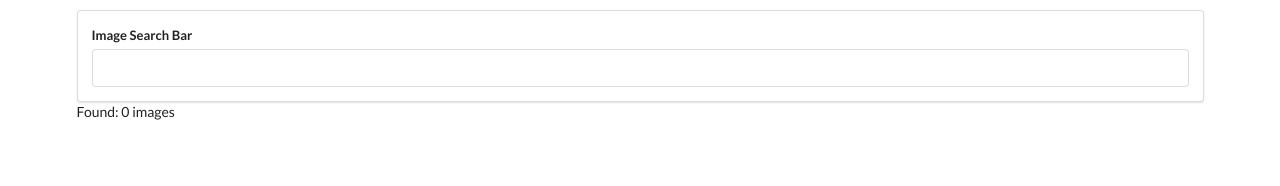
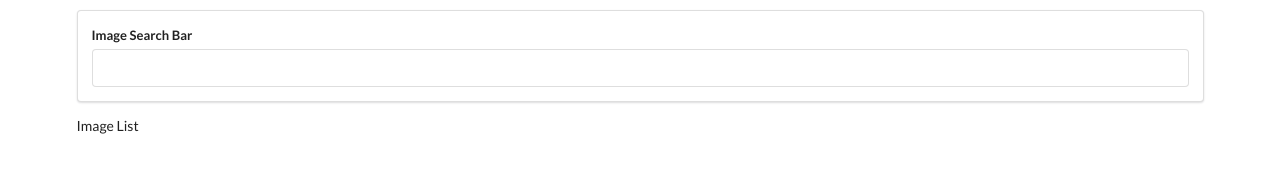
Before and after one commit to daq131/react-pics, a React (Create React App) app: page / in a window 1280 px wide. Shown: the top 186 px of the page. Built offline with nearby package versions, Linux system fonts and the light colour scheme.

Commit message:
add imageList component

```diff
--- a/src/components/App.js
+++ b/src/components/App.js
@@ -1,6 +1,7 @@
 import React from "react";
 import unsplash from "../api/unsplash";
 import SearchBar from "./SearchBar";
+import ImageList from "./ImageList";
 
 
 class App extends React.Component {
@@ -22,7 +23,7 @@ class App extends React.Component {
         return (
             <div className="ui container" style={{marginTop: '10px'}}>
                 <SearchBar onSubmit={this.onSearchSubmit} />
-                Found: {this.state.images.length} images
+                <ImageList images={this.state.images} />
             </div>
         )
     }
--- /dev/null
+++ b/src/components/ImageList.js
@@ -0,0 +1,7 @@
+import React from "react";
+
+const ImageList = () => {
+    return <div>Image List</div>
+}
+
+export default ImageList;
```
